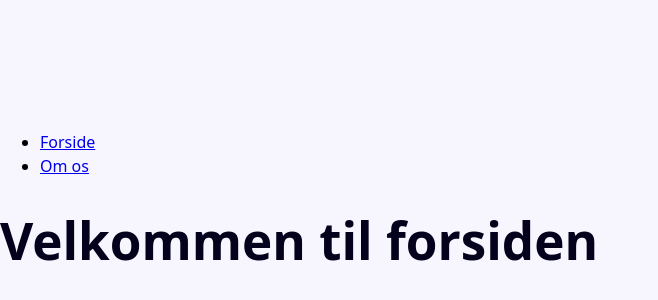
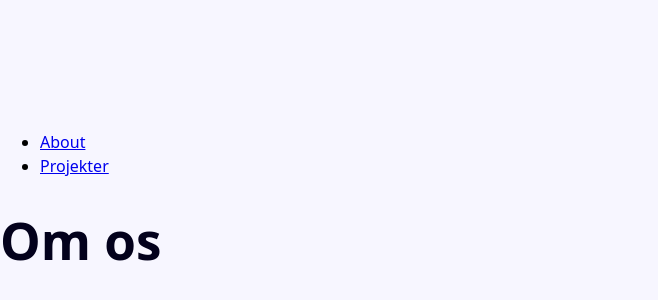
Before and after one commit to jacobjuhl2021/portfolio, a React app: page / in a window 1280 px wide. Shown: the part 192-492 px from the top of the page, without its empty margins (0-658 px from the left). Built offline with nearby package versions, Linux system fonts and the light colour scheme; the HTML template or start-up script is replaced by a standard one.

Commit message:
3. commit

```diff
--- a/package.json
+++ b/package.json
@@ -12,7 +12,8 @@
   "dependencies": {
     "react": "^19.0.0",
     "react-dom": "^19.0.0",
-    "react-router-dom": "^7.5.0"
+    "react-router-dom": "^7.5.0",
+    "styled-components": "^6.1.17"
   },
   "devDependencies": {
     "@eslint/js": "^9.22.0",
--- a/src/components/navbar.jsx
+++ b/src/components/navbar.jsx
@@ -1,4 +1,6 @@
 import { Link, useLocation } from 'react-router-dom';
+
+import styled from 'styled-components';
 
 
 export default function Navbar() {
@@ -8,10 +10,10 @@ export default function Navbar() {
     <nav className="navbar">
       <ul className="navbar-list">
         <li className={location.pathname === '/' ? 'active' : ''}>
-          <Link to="/">Forside</Link>
+          <Link to="/">About</Link>
         </li>
         <li className={location.pathname === '/about' ? 'active' : ''}>
-          <Link to="/about">Om os</Link>
+          <Link to="/projects">Projekter</Link>
         </li>
       </ul>
     </nav>
--- a/src/index.css
+++ b/src/index.css
@@ -8,6 +8,9 @@
   --primary: #433bff;
   --secondary: #f9797a;
   --accent: #e08633;
+  /*
+  https://www.realtimecolors.com/?colors=03011c-f7f6ff-433bff-f9797a-e08633&fonts=Inter-Inter
+  */
 }
 
 body {
--- a/src/router/index.jsx
+++ b/src/router/index.jsx
@@ -1,12 +1,12 @@
 import { Routes, Route } from 'react-router-dom';
-import Home from '../views/Home';
+import Projects from '../views/Projects';
 import About from '../views/About';
 
 export default function AppRoutes() {
   return (
     <Routes>
-      <Route path="/" element={<Home />} />
-      <Route path="/about" element={<About />} />
+      <Route path="/" element={<About />} />
+      <Route path="/projects" element={<Projects />} />
     </Routes>
   );
 }
--- a/src/views/home.jsx
+++ b/src/views/projects.jsx
@@ -1,3 +1,3 @@
-export default function Home() {
+export default function Projects() {
     return <h1>Velkommen til forsiden</h1>;
   }
```
Also changed, not shown: 1 other file (tests, documents, lock files or other folders).
